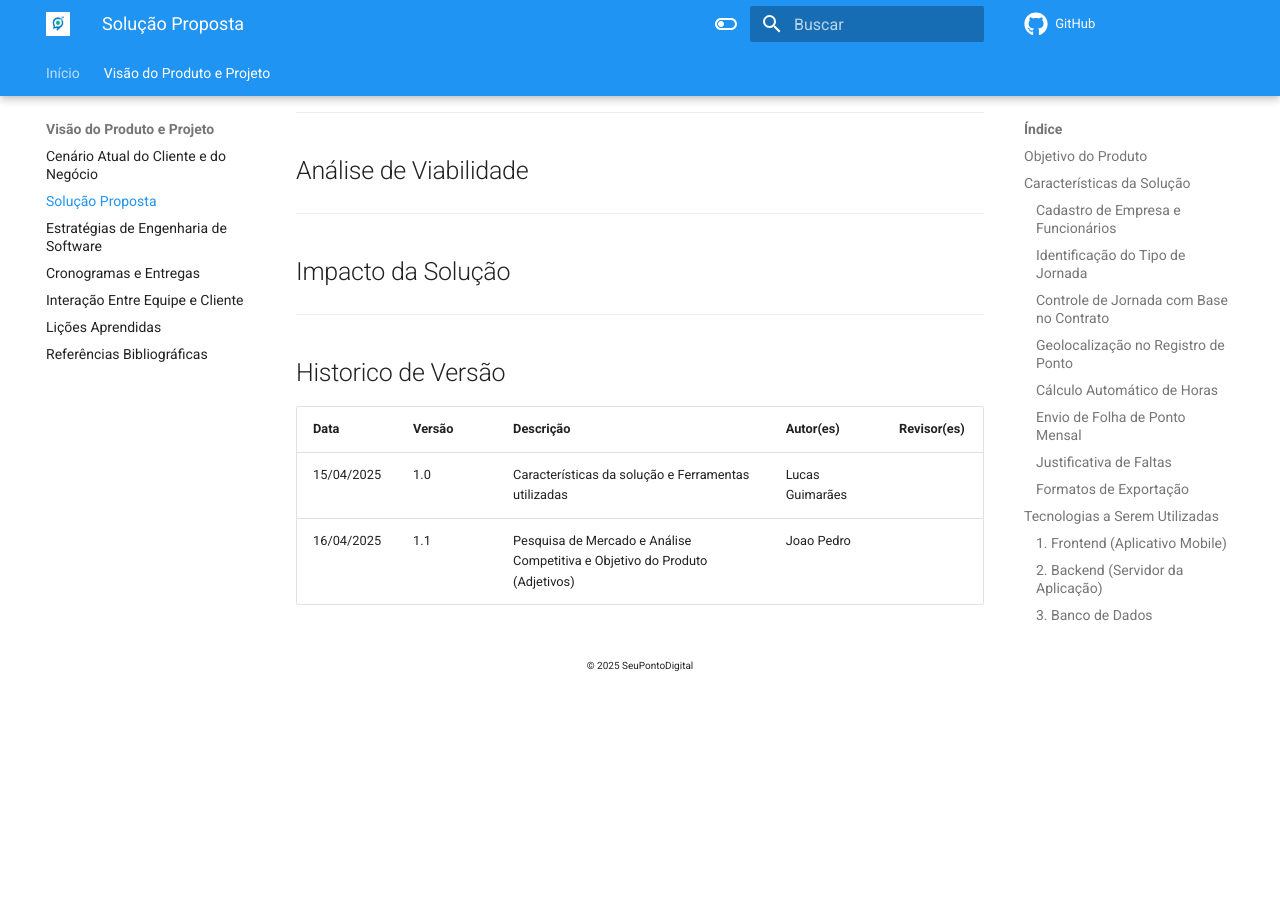
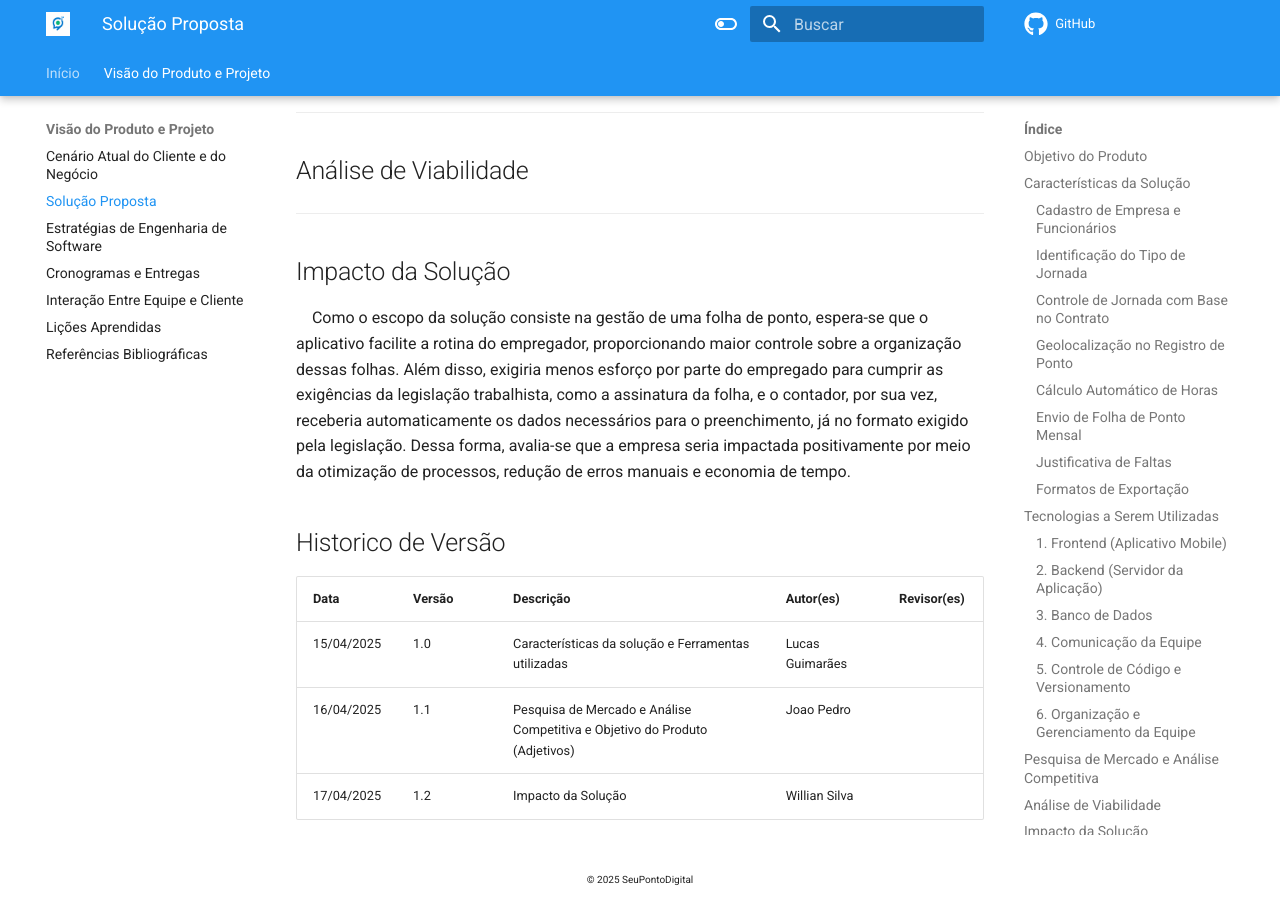
Before and after one commit to mdsreq-fga-unb/2025.1-T01-SeuPontoDigital, an MkDocs documentation site: the page built from docs/doc-visao/top2.md, in a window 1280 px wide and 900 px high, scrolled down 4065 px. Built offline with MkDocs 1.6.1 and Material for MkDocs 9.7.7, drawn with Linux system fonts in a browser that asks for light colours; comment, search, counter and statistics services are not loaded; before the commit the page ends 4751 px from its top, so only the background shows below that.

Commit message:
docs: preencher impacto da solução

```diff
--- a/docs/doc-visao/top2.md
+++ b/docs/doc-visao/top2.md
@@ -149,10 +149,12 @@ Relatórios mensais podem ser enviados por e-mail ou baixados nos formatos:
 ## Análise de Viabilidade
 ---
 ## Impacto da Solução
----
+
+&nbsp;&nbsp;&nbsp;&nbsp;Como o escopo da solução consiste na gestão de uma folha de ponto, espera-se que o aplicativo facilite a rotina do empregador, proporcionando maior controle sobre a organização dessas folhas. Além disso, exigiria menos esforço por parte do empregado para cumprir as exigências da legislação trabalhista, como a assinatura da folha, e o contador, por sua vez, receberia automaticamente os dados necessários para o preenchimento, já no formato exigido pela legislação. Dessa forma, avalia-se que a empresa seria impactada positivamente por meio da otimização de processos, redução de erros manuais e economia de tempo.
 
 ## Historico de Versão
 Data     | Versão | Descrição | Autor(es) | Revisor(es)
 -------- | ------ | --------- | ----- | ---------
 15/04/2025 | 1.0 | Características da solução e Ferramentas utilizadas | Lucas Guimarães |
-16/04/2025 | 1.1 | Pesquisa de Mercado e Análise Competitiva e Objetivo do Produto (Adjetivos) | Joao Pedro|
+16/04/2025 | 1.1 | Pesquisa de Mercado e Análise Competitiva e Objetivo do Produto (Adjetivos) | Joao Pedro |
+17/04/2025 | 1.2 | Impacto da Solução | Willian Silva |
```
